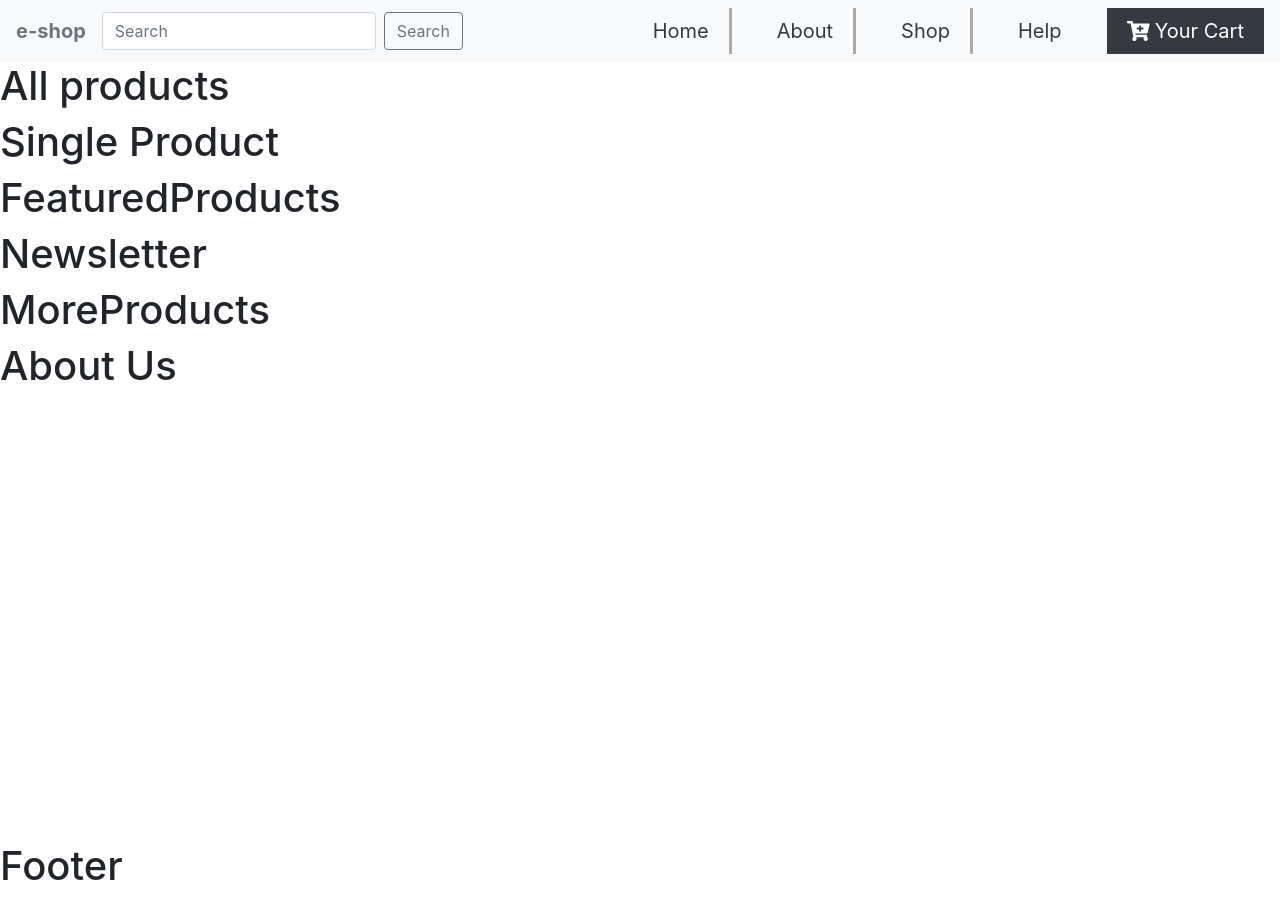
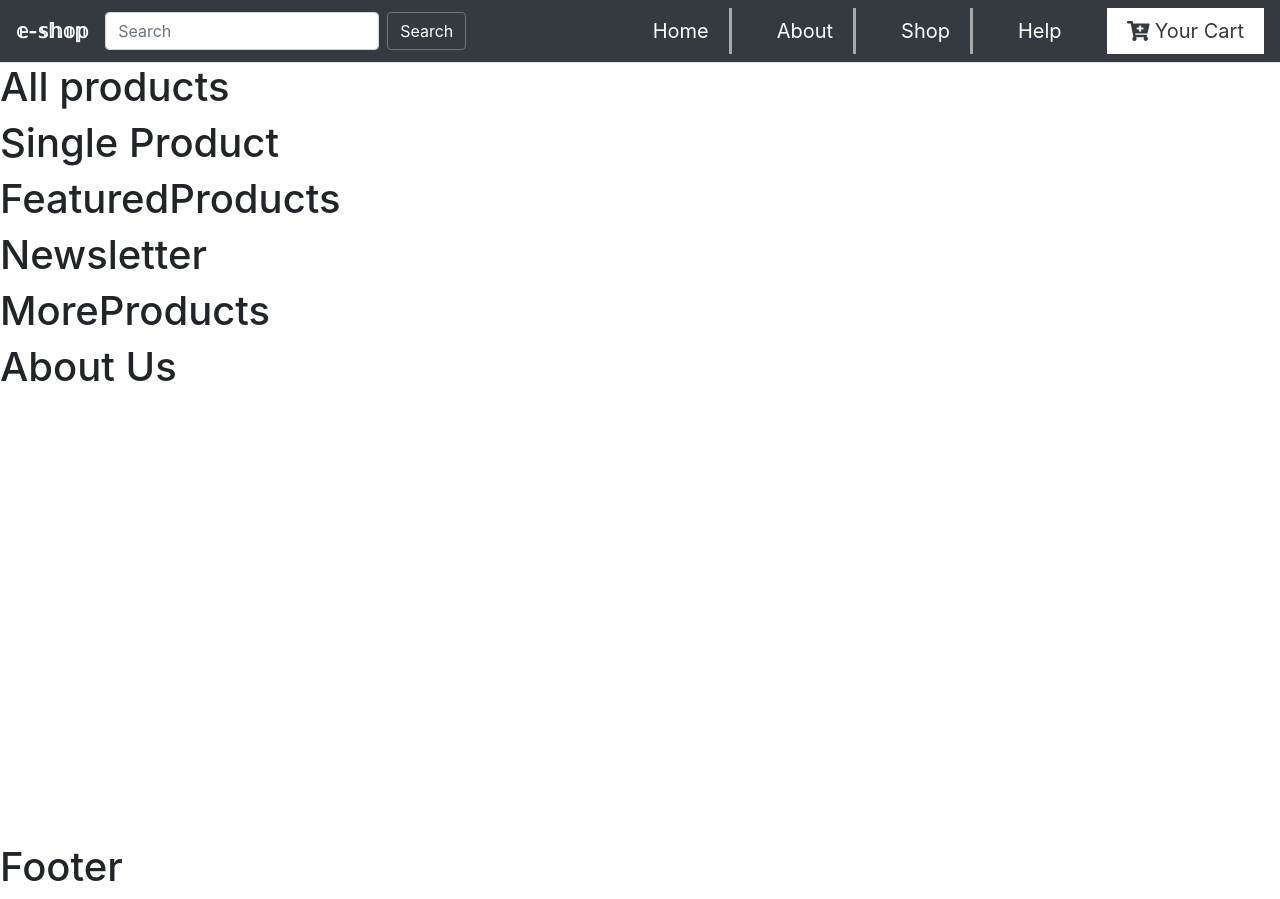
Before and after one commit to mdajgarhossain/e-shop, a React (Create React App) app: page / in a window 1280 px wide. Built offline with nearby package versions, Linux system fonts and the light colour scheme.

Commit message:
Make changes in navbar

```diff
--- a/src/components/Navbar/Navbar.js
+++ b/src/components/Navbar/Navbar.js
@@ -11,9 +11,9 @@ function Navbar() {
 
   return (
     <div>
-      <nav className="navbar navbar-expand-lg navbar-light bg-light">
-        <Link className="navbar-brand font-weight-bold text-secondary" to="/">
-          e-shop
+      <nav className="navbar navbar-expand-lg navbar-dark bg-dark border-bottom">
+        <Link className="navbar-brand font-weight-bold" to="/">
+          𝕖-𝕤𝕙𝕠𝕡
         </Link>
         <form className="form-inline my-2 my-lg-0">
           <input
@@ -22,7 +22,7 @@ function Navbar() {
             placeholder="Search"
           />
           <button
-            className="btn btn-outline-secondary my-2 my-sm-0"
+            className="btn btn-outline-secondary text-white my-2 my-sm-0"
             type="submit"
           >
             Search
@@ -47,25 +47,25 @@ function Navbar() {
           id="navbarToggler"
         >
           <div className="navbar-nav">
-            <Link className="nav-item nav-link text-dark custom-border" to="/">
+            <Link className="nav-item nav-link text-white custom-border" to="/">
               Home
             </Link>
-            <a
-              className="nav-item nav-link text-dark custom-border"
-              href="#about"
+            <Link
+              className="nav-item nav-link text-white custom-border"
+              to="/about"
             >
               About
-            </a>
+            </Link>
             <Link
-              className="nav-item nav-link text-dark custom-border"
+              className="nav-item nav-link text-white custom-border"
               to="/shop"
             >
               Shop
             </Link>
-            <Link className="nav-item nav-link text-dark" to="/help">
+            <Link className="nav-item nav-link text-white" to="/help">
               Help
             </Link>
-            <Link className="nav-item nav-link bg-dark text-white" to="/cart">
+            <Link className="nav-item nav-link bg-white text-dark" to="/cart">
               <FontAwesomeIcon icon={faCartPlus} /> Your Cart
             </Link>
           </div>
```
